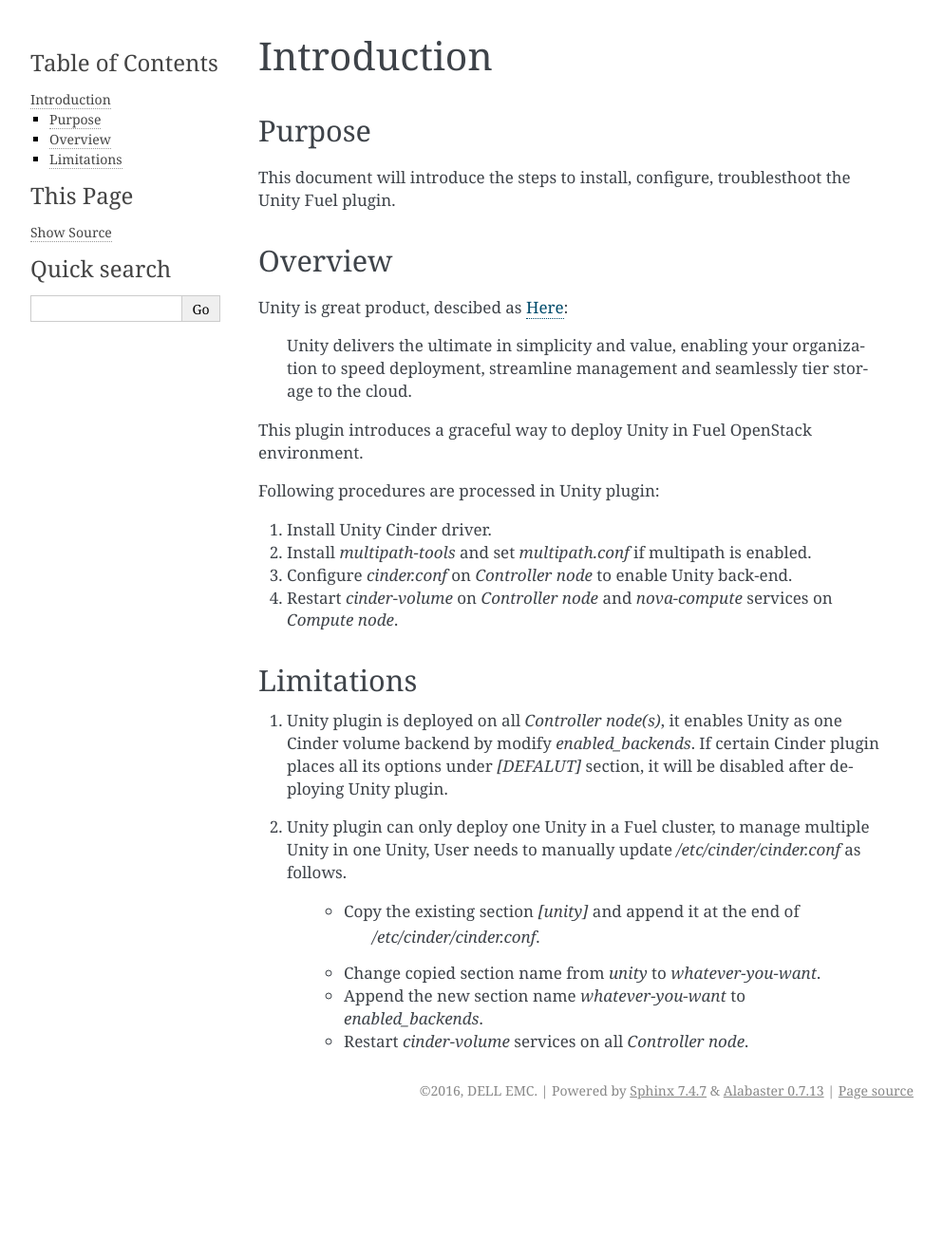
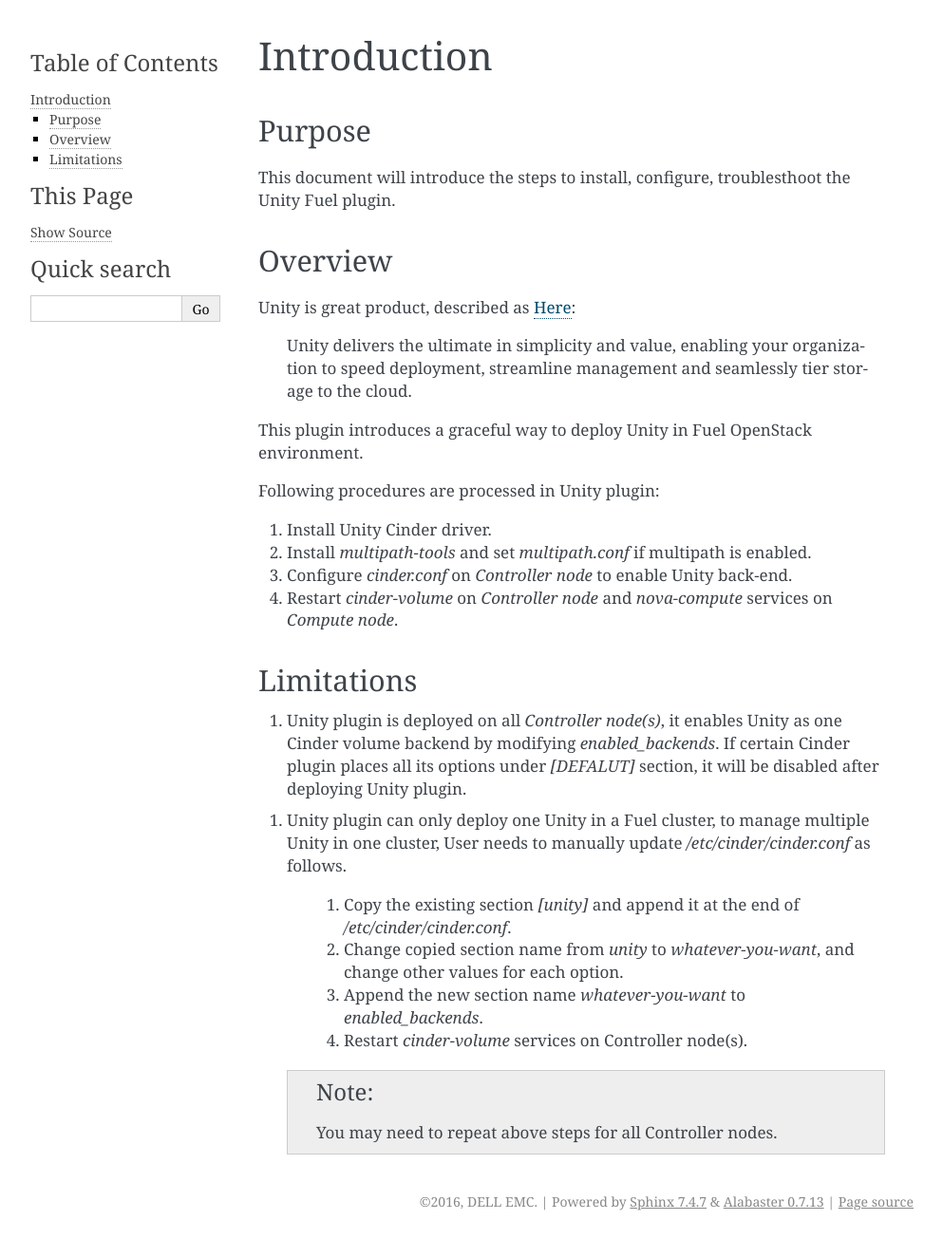
Before and after one commit to openstack-archive/fuel-plugin-unity, a Sphinx documentation site: the page built from doc/source/introduction.rst, in a window 1280 px wide. Shown: the whole page at 95% size, without its empty margins (148-1141 px from the left). Built offline with Sphinx 7.4.7, drawn with Linux system fonts in a browser that asks for light colours; before the commit the page ends 1188 px from its top, so only the background shows below that.

Commit message:
Modify rst format

```diff
--- a/doc/source/appendix.rst
+++ b/doc/source/appendix.rst
@@ -1,7 +1,4 @@
-========
 Appendix
 ========
 
-
-#. `Unity Cinder driver repository
-<https://github.com/emc-openstack/unity-cinder-driver>`_
+#. `Unity Cinder driver repository <https://github.com/emc-openstack/unity-cinder-driver>`_
--- a/doc/source/installation.rst
+++ b/doc/source/installation.rst
@@ -43,12 +43,12 @@
 #. `Configure your environment <https://docs.mirantis.com/openstack/fuel/fuel-7.0/user-guide.html#configure-your-environment>`_. according to your requirements.
 
 
-#. Open the **Settings tab** of the Fuel web UI and click *Unity fuel plugin for Cinder*.
+#. Open the **Settings**  tab of the Fuel web UI and click *Unity fuel plugin for Cinder*.
    Select the Fuel plugin checkbox to enable Unity plugin:
 
-     .. image:: images/unity-plugin-settings.png
+   .. image:: images/unity-plugin-settings.png
 
-   .. note:: Please refer to `Unity Cinder driver <https://github.com/emc-openstack/unity-cinder-driver>`_ for more information.
+   .. note:: Please refer to `Unity Cinder driver <https://github.com/emc-openstack/unity-cinder-driver>`_ for each option.
 
 
 #. You can run the network verification check and
--- a/doc/source/introduction.rst
+++ b/doc/source/introduction.rst
@@ -9,8 +9,10 @@
 Overview
 --------
 
-Unity is great product, descibed as `Here
+Unity is great product, described as `Here
 <https://www.emc.com/en-us/storage/unity.htm>`_:
+
+.. highlights::
 
    Unity delivers the ultimate in simplicity and value, enabling your
    organization to speed deployment, streamline management and seamlessly tier
@@ -32,20 +34,25 @@
 -----------
 
 #. Unity plugin is deployed on all *Controller node(s)*, it enables Unity as one
-   Cinder volume backend by modify *enabled_backends*. If certain Cinder plugin
-   places all its options under *[DEFALUT]* section, it will be disabled after
-   deploying Unity plugin.
+   Cinder volume backend by modifying *enabled_backends*. If certain Cinder
+   plugin places all its options under *[DEFALUT]* section, it will be disabled
+   after deploying Unity plugin.
 
 
+.. _add-multiple-unity:
+
 #. Unity plugin can only deploy one Unity in a Fuel cluster, to manage multiple
-   Unity in one Unity, User needs to manually update */etc/cinder/cinder.conf*
+   Unity in one cluster, User needs to manually update */etc/cinder/cinder.conf*
    as follows.
 
-    * Copy the existing section *[unity]* and append it at the end of
+    #. Copy the existing section *[unity]* and append it at the end of
        */etc/cinder/cinder.conf*.
 
-    * Change copied section name from *unity* to *whatever-you-want*.
+    #. Change copied section name from *unity* to *whatever-you-want*, and
+       change other values for each option.
 
-    * Append the new section name *whatever-you-want* to *enabled_backends*.
+    #. Append the new section name *whatever-you-want* to *enabled_backends*.
 
-    * Restart *cinder-volume* services on all *Controller node*.
+    #. Restart *cinder-volume* services on Controller node(s).
+
+  .. note:: You may need to repeat above steps for all Controller nodes.
```
Also changed, not shown: doc/source/user-guide.rst (+5 -5 lines).
